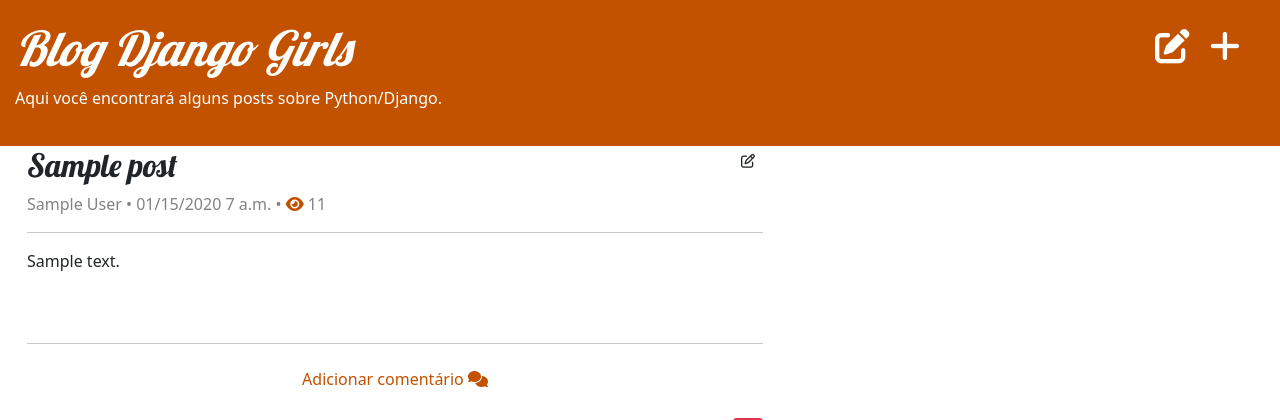
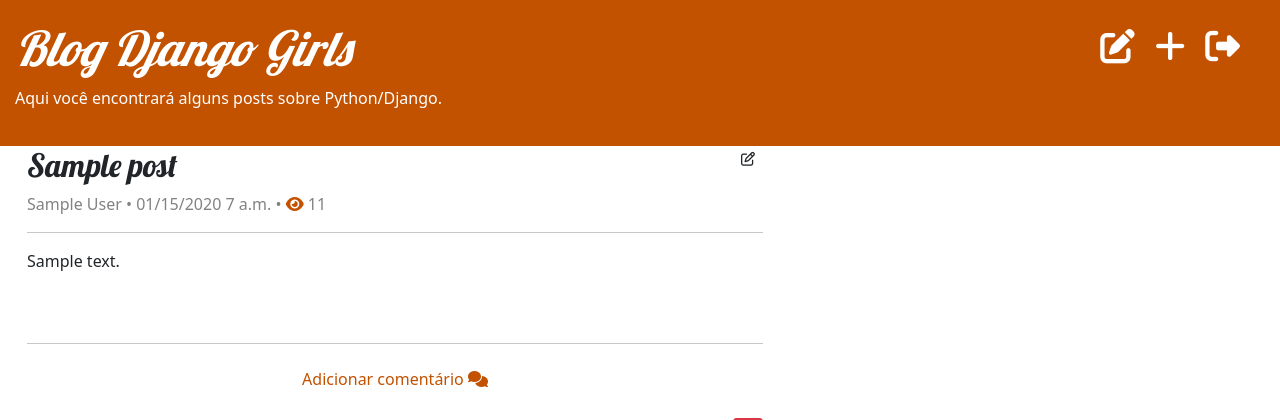
Before and after one commit to willy-r/django-girls-tutorial, a Django app: page /post/1/ in a window 1280 px wide. Shown: the top 420 px of the page. Run offline with Django 3.2, Linux system fonts and the light colour scheme; a user stored in the database is signed in; tables that the repository leaves empty hold one stand-in row (values such as "Sample post"); parts of the project's set-up code (start-up, migrations or seed data) failed here and were passed over; some libraries are stand-ins or nearby versions.

Commit message:
implemented logout view on site

```diff
--- a/blog/templates/blog/base.html
+++ b/blog/templates/blog/base.html
@@ -21,6 +21,7 @@
   <body>
     <div class="page-header">
       {% if user.is_authenticated %}
+	<a href="{% url 'logout' %}" class="top-menu"><i class="fas fa-sign-out-alt"></i></a>
         <a href="{% url 'post_new' %}" class="top-menu"><i class="fas fa-plus"></i></a>
 	<a href="{% url 'post_draft_list' %}" class="top-menu"><i class="fas fa-edit"></i></a>
       {% endif %}
--- a/blog/templates/blog/post_detail.html
+++ b/blog/templates/blog/post_detail.html
@@ -2,12 +2,14 @@
 
 {% block content %}
   <div class="post">
-    {% if user.is_authenticated %}
-      {% if not post.published_at %}
-        <a href="{% url 'post_publish' post.id %}" class="btn-sm text-dark save" role="button"><i class="fas fa-check-double"></i></a>
+    <div class="save">
+      {% if user.is_authenticated %}
+        <a href="{% url 'post_edit' post.id %}" class="btn-sm text-dark" role="button"><i class="far fa-edit"></i></a>
+        {% if not post.published_at %}
+          <a href="{% url 'post_publish' post.id %}" class="btn-sm text-dark" role="button"><i class="fas fa-check-double"></i></a>
+        {% endif %}
       {% endif %}
-      <a href="{% url 'post_edit' post.id %}" class="btn-sm text-dark save" role="button"><i class="far fa-edit"></i></a>
-    {% endif %}
+    </div>
     <h2>{{ post.title }}</h2>
     <div class="date">
       {{ post.author.get_full_name }} •
--- a/blog/views.py
+++ b/blog/views.py
@@ -93,12 +93,11 @@
 def post_delete(request, post_id):
     """Deletes a post."""
     post = get_object_or_404(Post, pk=post_id)
+    post.delete()
 
     if not post.published_at:
-        post.delete()
         return redirect('post_draft_list')
     else:
-        post.delete()
         return redirect('post_list')
 
 
--- /dev/null
+++ b/dg_blog/formats/pt/formats.py
@@ -0,0 +1,3 @@
+"""Define a new format for the setting SHORT_DATETIME_FORMAT in pt."""
+
+SHORT_DATETIME_FORMAT = r'd/m/Y à\s H:i'
--- a/dg_blog/urls.py
+++ b/dg_blog/urls.py
@@ -15,8 +15,10 @@
 """
 from django.contrib import admin
 from django.urls import path, include
+from django.contrib.auth.views import LogoutView
 
 urlpatterns = [
     path('admin/', admin.site.urls),
+    path('logout/', LogoutView.as_view(), name='logout'),
     path('', include('blog.urls')),
 ]
```
Also changed, not shown: dg_blog/settings.py (+7 -0 lines), dg_blog/formats/__init__.py (added), dg_blog/formats/pt/__init__.py (added).
